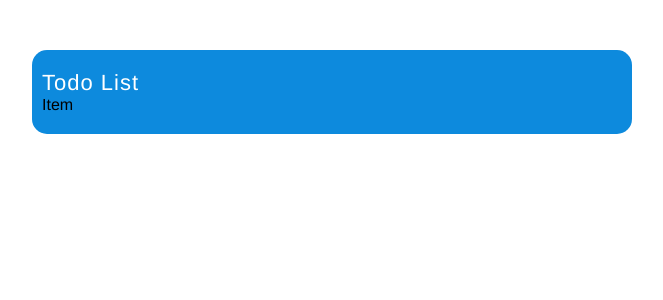
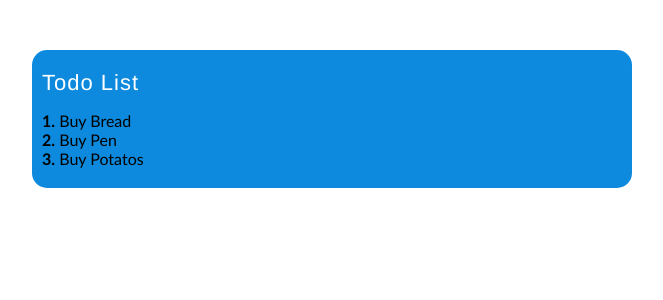
Before and after one commit to pxls00/todolist-in-react, a React (Create React App) app: page / in a window 1280 px wide. Shown: the top 300 px of the page, without its empty margins (308-971 px from the left). Built offline with nearby package versions, Linux system fonts and the light colour scheme.

Commit message:
forloop feature for develop

```diff
--- a/src/App.js
+++ b/src/App.js
@@ -1,11 +1,16 @@
 import React from 'react'
 import TodoList from './components/TodoList';
 function App() {
+  let todos = [
+    {id: 1, completed: false, title: 'Buy Bread'},
+    {id: 2, completed: false, title: 'Buy Pen'},
+    {id: 3, completed: false, title: 'Buy Potatos'}
+  ]
   return (
     <div className="wrapper">
       <h1 className='title-form'>Todo List</h1>
       <form>
-        <TodoList />
+        <TodoList todos={todos}/>
       </form>
     </div>
   )
--- a/src/components/TodoItem.js
+++ b/src/components/TodoItem.js
@@ -1,9 +1,8 @@
 import React from 'react'
-
-export default function TodoItem() {
+export default function TodoItem({todo, index}) {
     return (
-        <li>
-            Item
+        <li className='todo-item'>
+           <strong>{++index}.</strong> {todo.title}
         </li>
     )
 }
--- a/src/components/TodoList.js
+++ b/src/components/TodoList.js
@@ -1,10 +1,12 @@
 import React from 'react'
 import TodoItem from './TodoItem'
 
-export default function TodoList() {
+export default function TodoList(props) {
     return (
-        <ul>
-            <TodoItem />
+        <ul className='todo-list'>
+            {props.todos.map((todo, i) => {
+               return <TodoItem todo={todo} key={todo.id} index={i}/>
+            })}
         </ul>
     )
 }
--- a/src/index.css
+++ b/src/index.css
@@ -23,3 +23,11 @@ li {
   font-size: 22px;
   letter-spacing: 1px;
 }
+
+.todo-item {
+  font-family: 'Gill Sans', 'Gill Sans MT', Calibri, 'Trebuchet MS', sans-serif;
+}
+
+.todo-list {
+  margin-top: 15px;
+}
```
